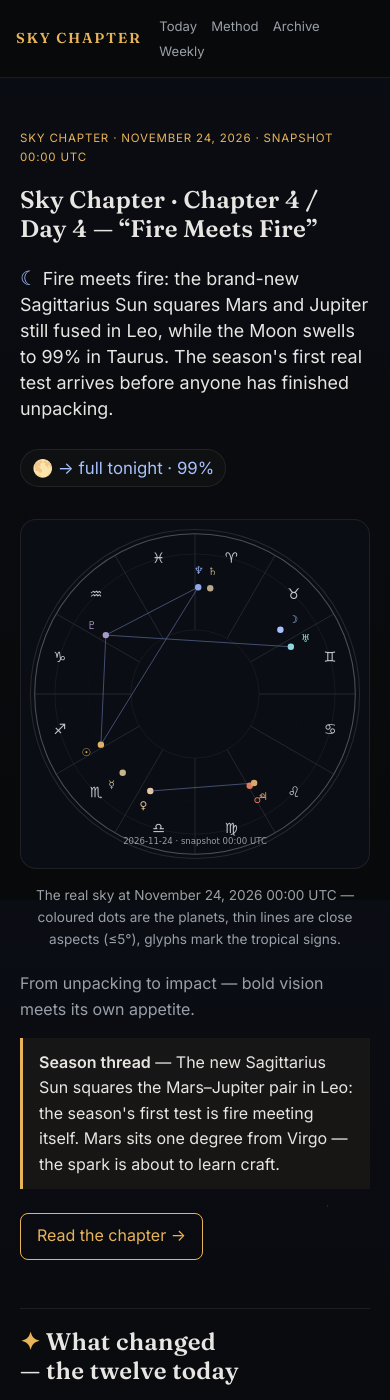
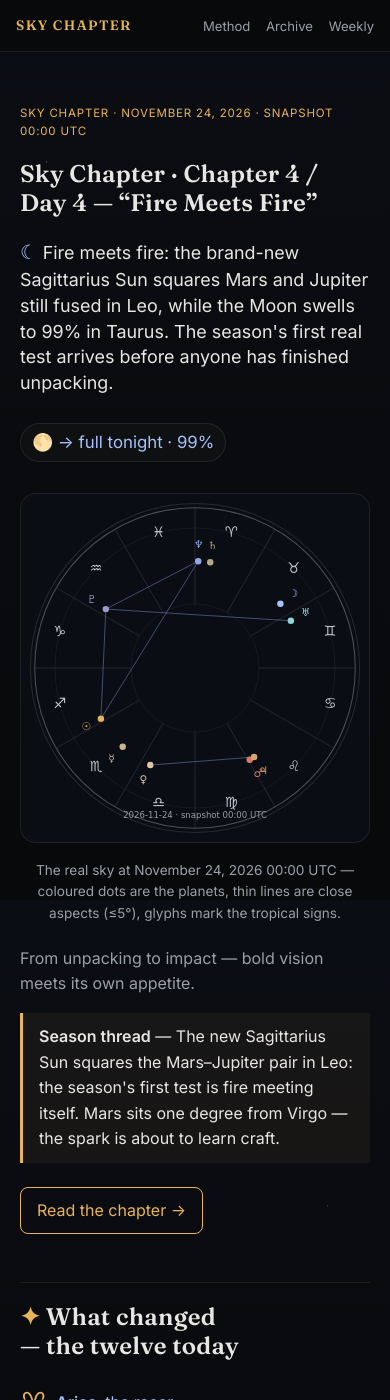
Before and after one commit to sky-chapter/sky-chapter.github.io, a Jekyll site: the page built from index.html, in a window 390 px wide and 1400 px high. Built offline with Jekyll 4.4.1, drawn with Linux system fonts in a browser that asks for light colours.

Commit message:
Mobile: fit nav in one row (drop duplicate Today)

```diff
--- a/assets/style.css
+++ b/assets/style.css
@@ -89,8 +89,10 @@ h1,h2,.brand{font-family:"Fraunces",Georgia,"Times New Roman",serif;font-weight:
   .top{padding:.8rem 1rem;gap:.5rem}
   h1{font-size:clamp(1.5rem,5.4vw,2.1rem)}
   h1,h2{text-wrap:balance}
-  .brand{letter-spacing:.12em;font-size:.9rem;white-space:nowrap}
-  nav a{margin-left:.6rem;font-size:.82rem;white-space:nowrap}
+  .brand{letter-spacing:.1em;font-size:.85rem;white-space:nowrap}
+  nav{justify-content:flex-end}
+  nav a{margin-left:.7rem;font-size:.82rem;white-space:nowrap}
+  nav a:first-child{display:none} /* Today duplicates the logo/home */
   .eyebrow{letter-spacing:.07em;font-size:.72rem}
   .moon-chip{white-space:nowrap;overflow:hidden;text-overflow:ellipsis;font-size:.85rem;padding:.3rem .7rem;max-width:100%}
   .wheel img{width:100%;padding:.2rem}
```
